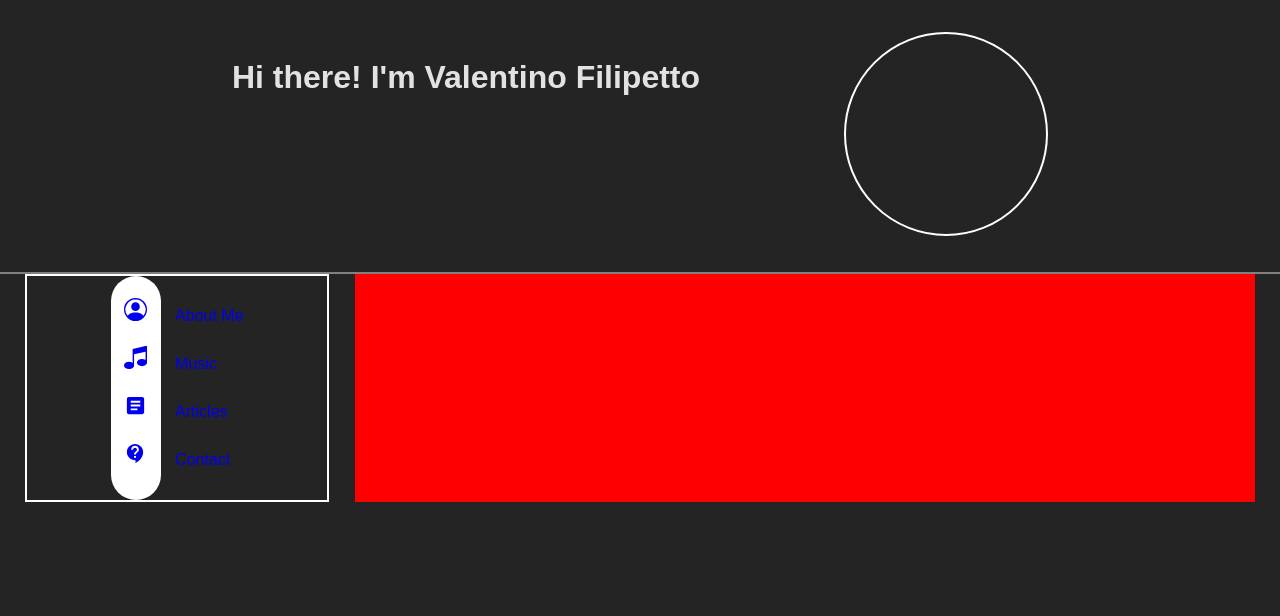
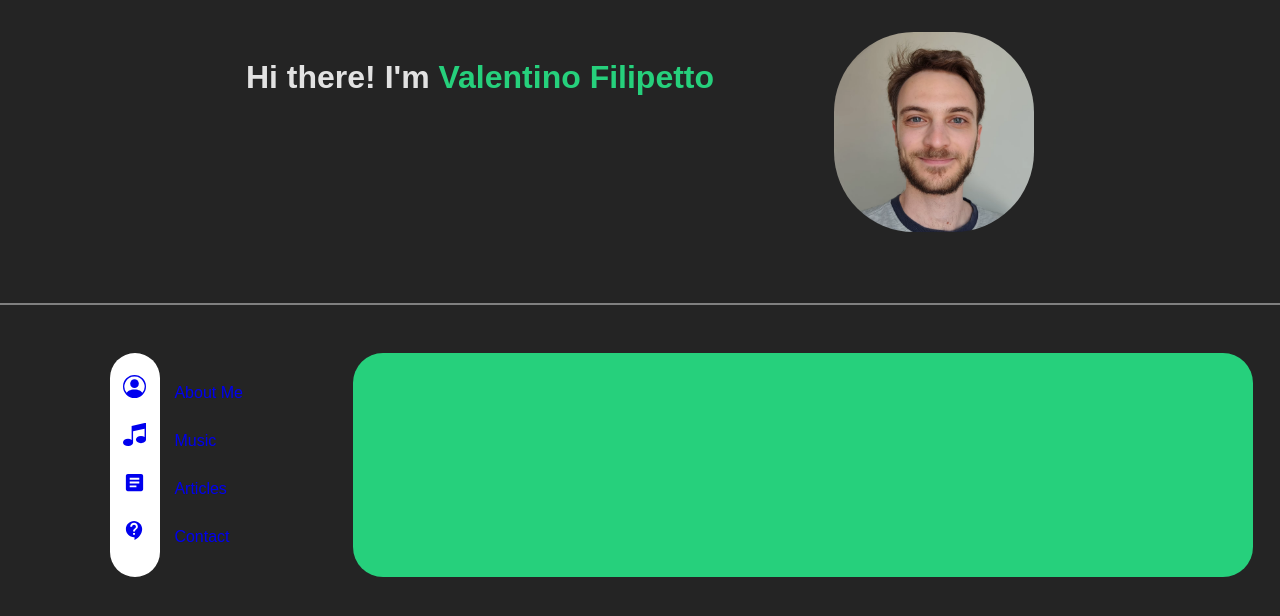
Before and after one commit to ValentinoFilipetto/tinos-bl, a React (Vite) app: page / in a window 1280 px wide. Shown: the top 616 px of the page. Built offline with nearby package versions, Linux system fonts and the light colour scheme.

Commit message:
style: add pic and style header

```diff
--- a/src/components/Header/Header.tsx
+++ b/src/components/Header/Header.tsx
@@ -1,33 +1,42 @@
 import styled from "styled-components";
+import { COLORS } from "../../constants/constants";
+import pictureData from "../../picture-data";
+import { findPictureById } from "../../utils";
+import PhotoItem from "../PhotoItem/PhotoItem";
 
 function Header() {
-  return (
-    <HeaderWrapper>
-      <div>
-        <h1>Hi there! I'm Valentino Filipetto</h1>
-      </div>
-      <PicWrapper>
-        <img></img>
-      </PicWrapper>
-    </HeaderWrapper>
-  );
+  const headerPicture = findPictureById(pictureData, "a");
+
+  if (headerPicture) {
+    return (
+      <HeaderWrapper>
+        <PresentationWrapper>
+          <h1>
+            Hi there! I'm <HighlightedText>Valentino Filipetto</HighlightedText>
+          </h1>
+        </PresentationWrapper>
+        <ImageWrapper>
+          <PhotoItem picture={headerPicture} width={200} height={200} />
+        </ImageWrapper>
+      </HeaderWrapper>
+    );
+  }
 }
 
 const HeaderWrapper = styled.header`
   display: flex;
   justify-content: center;
-  gap: 144px;
-  height: 30vh;
+  gap: 120px;
   border-bottom: 2px solid grey;
-  padding-top: 32px;
+  padding: 32px 0px 64px 0px;
 `;
 
-const PicWrapper = styled.div`
-  border: 2px solid white;
-  flex-shrink: 0;
-  width: 200px;
-  height: 200px;
-  border-radius: 60%;
+const HighlightedText = styled.span`
+  color: ${COLORS.secondary};
 `;
 
+const PresentationWrapper = styled.div``;
+
+const ImageWrapper = styled.div``;
+
 export default Header;
--- a/src/components/Navbar/Navbar.tsx
+++ b/src/components/Navbar/Navbar.tsx
@@ -50,7 +50,7 @@ const NavbarWrapper = styled.div`
   display: flex;
   justify-content: center;
   line-height: 48px;
-  border: 2px solid white;
+  // border: 2px solid white;
 `;
 
 const VerticalBar = styled.div`
@@ -81,7 +81,7 @@ const NavbarLink = styled(Link)`
   }
 `;
 
-const TextLink = styled.a`
+const TextLink = styled.div`
   margin-left: 28px;
   display: inline-block;
 
--- /dev/null
+++ b/src/components/PhotoItem/PhotoItem.tsx
@@ -0,0 +1,34 @@
+import styled from "styled-components";
+import { Picture } from "../../types";
+
+function PhotoItem({
+  picture,
+  width,
+  height,
+}: {
+  picture: Picture;
+  width: number;
+  height: number;
+}) {
+  const STYLE = {
+    width: `${width}px`,
+    height: `${height}px`,
+  };
+
+  return (
+    <picture>
+      <source
+        type="image/avif"
+        srcSet={`${picture.src.replace(".jpg", ".avif")}`}
+      />
+      <source type="image/jpg" srcSet={`${picture.src}`} />
+      <Image style={STYLE} src={picture.src} alt={picture.alt} />
+    </picture>
+  );
+}
+
+const Image = styled.img`
+  border-radius: 40%;
+`;
+
+export default PhotoItem;
--- a/src/pages/HomePage.tsx
+++ b/src/pages/HomePage.tsx
@@ -18,6 +18,7 @@ function HomePage() {
 const Wrapper = styled.div`
   display: flex;
   justify-content: space-evenly;
+  margin-top: 48px;
 `;
 
 export default HomePage;
--- a/src/pages/SectionsPage.tsx
+++ b/src/pages/SectionsPage.tsx
@@ -1,5 +1,6 @@
 import { Outlet } from "react-router-dom";
 import styled from "styled-components";
+import { COLORS } from "../constants/constants";
 
 function SectionsPage() {
   return (
@@ -10,8 +11,9 @@ function SectionsPage() {
 }
 
 const OutletWrapper = styled.div`
-  background-color: red;
+  background-color: ${COLORS.secondary};
   width: 900px;
+  border-radius: 30px;
 `;
 
 export default SectionsPage;
--- /dev/null
+++ b/src/picture-data.ts
@@ -0,0 +1,9 @@
+const pictureData = [
+  {
+    id: "a",
+    src: "/assets/me.jpg",
+    alt: "selfie of Valentino Filipetto",
+  },
+];
+
+export default pictureData;
--- /dev/null
+++ b/src/types.ts
@@ -0,0 +1,5 @@
+export interface Picture {
+  id: string;
+  src: string;
+  alt: string;
+}
--- /dev/null
+++ b/src/utils.ts
@@ -0,0 +1,9 @@
+import { Picture } from "./types";
+
+export function findPictureById(pictureData: Picture[], id: string) {
+  if (pictureData) {
+    return pictureData.find((pic: Picture) => {
+      return pic.id === id;
+    });
+  }
+}
```
Also changed, not shown: public/assets/me.avif (added), public/assets/me.jpg (added).
